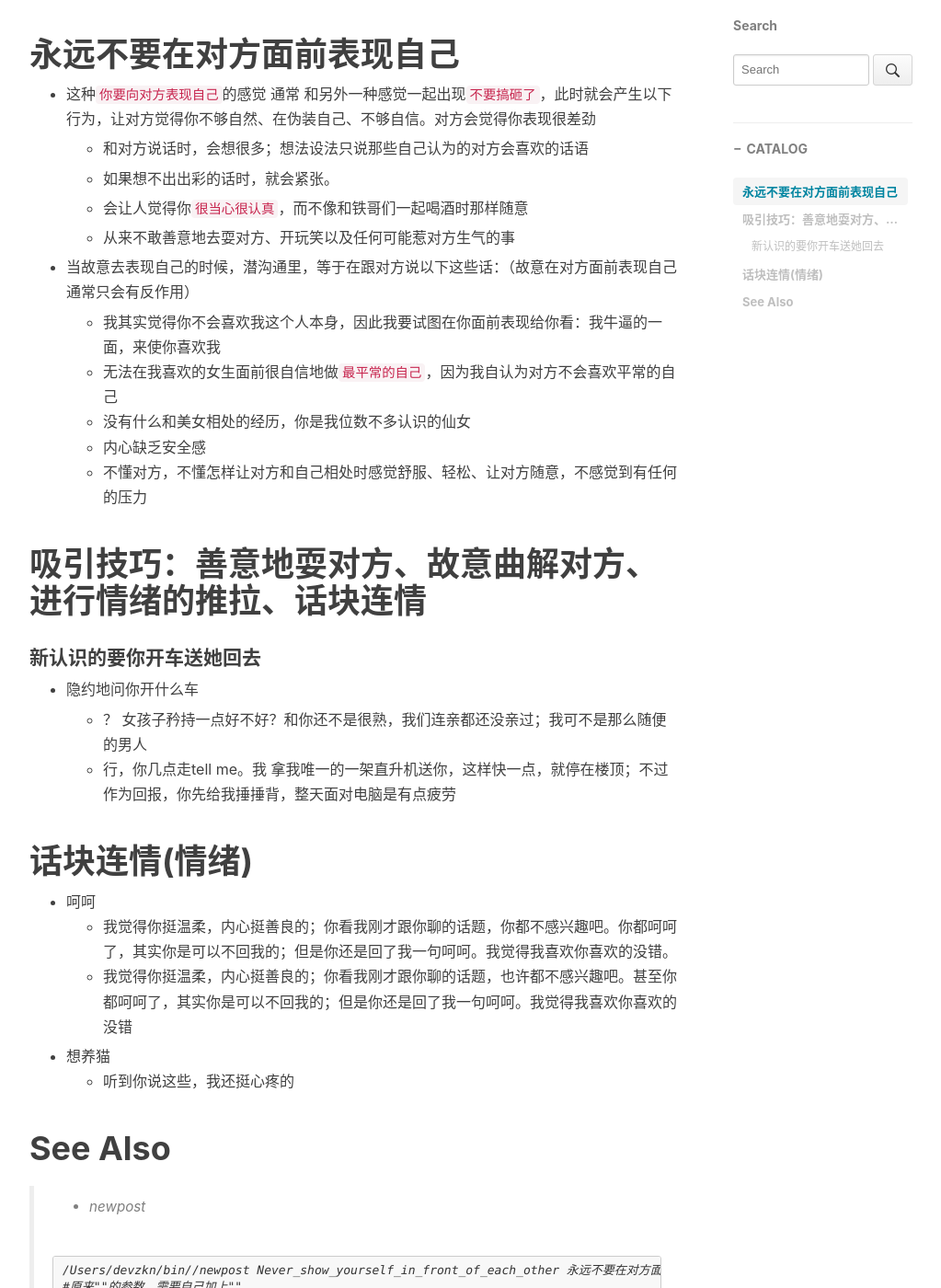
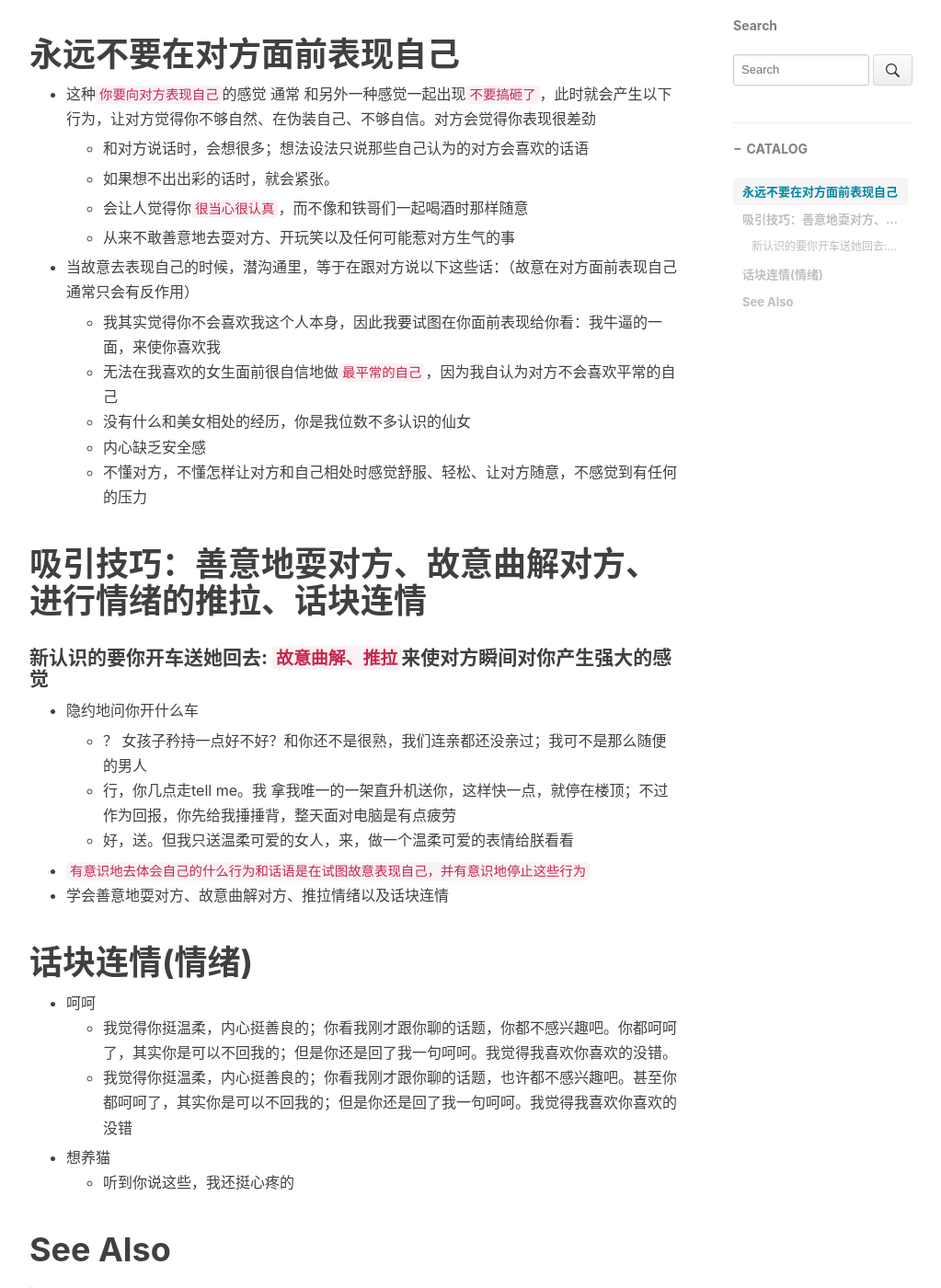
Before and after one commit to pua1203/pua1203.github.io, a Jekyll site: the page built from _posts/HookedOnMe/2018-10-25-Never_show_yourself_in_front_of_each_other.md, in a window 1280 px wide and 1400 px high, scrolled down 575 px. Shown: the whole window at 92% size, without its empty margins (233-1256 px from the left). Built offline with Jekyll 4.4.1, drawn with Linux system fonts in a browser that asks for light colours; nearby versions of some CDN libraries; comment, search, counter and statistics services are not loaded.

Commit message:
话块连情

```diff
--- a/_posts/HookedOnMe/2018-10-25-Never_show_yourself_in_front_of_each_other.md
+++ b/_posts/HookedOnMe/2018-10-25-Never_show_yourself_in_front_of_each_other.md
@@ -47,13 +47,17 @@ subtitle: III、永远不要在对方面前表现自己,而是善意地耍对方
 
 
 
-#### 新认识的要你开车送她回去
+#### 新认识的要你开车送她回去: `故意曲解、推拉`来使对方瞬间对你产生强大的感觉
 
 * 隐约地问你开什么车
 
   * ？ 女孩子矜持一点好不好？和你还不是很熟，我们连亲都还没亲过；我可不是那么随便的男人
   * 行，你几点走tell me。我 拿我唯一的一架直升机送你，这样快一点，就停在楼顶；不过作为回报，你先给我捶捶背，整天面对电脑是有点疲劳
+  * 好，送。但我只送温柔可爱的女人，来，做一个温柔可爱的表情给朕看看
 
+
+* `有意识地去体会自己的什么行为和话语是在试图故意表现自己，并有意识地停止这些行为`
+* 学会善意地耍对方、故意曲解对方、推拉情绪以及话块连情
 
 
 
```
